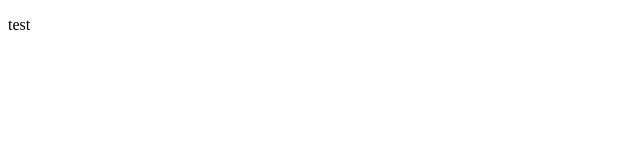
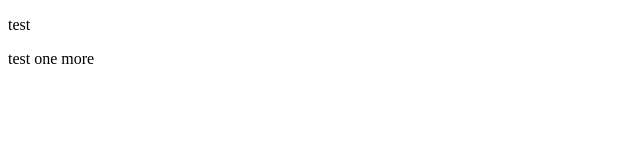
Before and after one commit to jessica-liyan/test-branch, a plain HTML site: page test.html in a window 1280 px wide. Shown: the full height of the page, 0-640 px from the left. Drawn offline with Linux system fonts and the light colour scheme.

Commit message:
fix test

```diff
--- a/test.html
+++ b/test.html
@@ -8,5 +8,6 @@
 </head>
 <body>
   <p>test</p>
+  <p>test one more</p>
 </body>
 </html>
```
